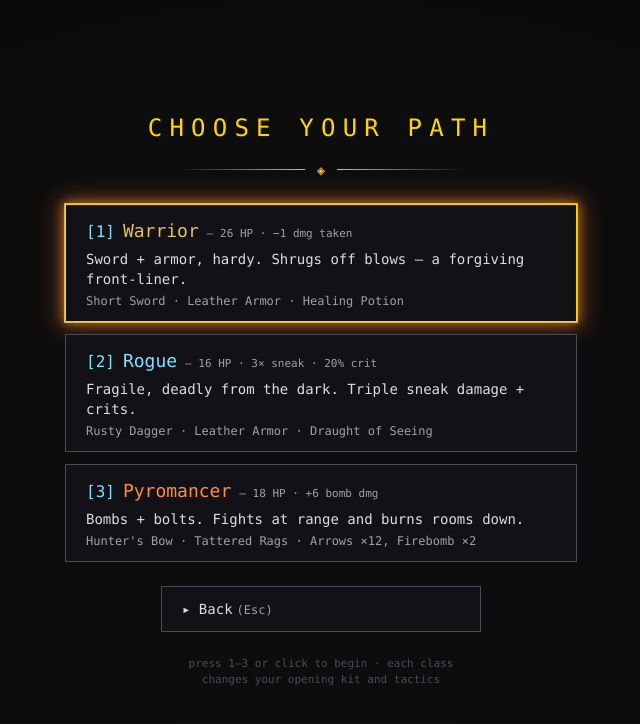
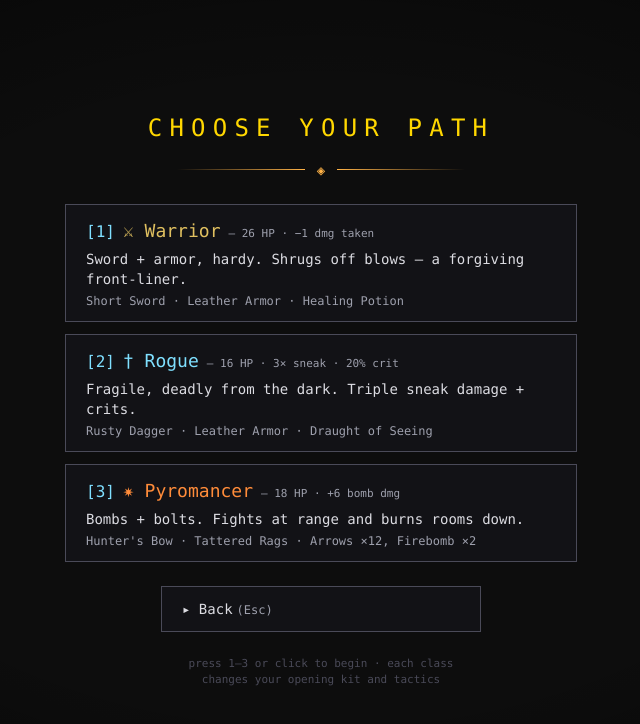
Before and after one commit to torch-supply/ascii-rpg, a Next.js app: page / in a window 1280 px wide. Both pictures are taken after a click on the button "▸ New Game". Shown: the top 724 px of the page, without its empty margins (319-959 px from the left). Built offline with nearby package versions, Linux system fonts and the light colour scheme.

Commit message:
feat: enhance character class representation with glyphs and colors in HUD and class selection

```diff
--- a/src/components/hud/Hud.tsx
+++ b/src/components/hud/Hud.tsx
@@ -5,6 +5,7 @@ import { useGameStore } from "@/store/gameStore";
 import { LEVELS } from "@/content/levels";
 import { ITEMS } from "@/content/items";
 import { MONSTERS, ELITE } from "@/content/monsters";
+import { classDef } from "@/content/classes";
 import { idx } from "@/game/core/grid";
 import { STATUS, STATUS_KEYS } from "@/game/core/status";
 import { goalLabel } from "@/game/core/goals";
@@ -16,6 +17,7 @@ export function HudBar() {
   if (!game) return null;
 
   const p = game.player;
+  const cls = classDef(p.classId);
   const level = LEVELS[game.currentLevel];
   const weapon = ITEMS[p.weaponId];
   const armor = ITEMS[p.armorId];
@@ -43,6 +45,10 @@ export function HudBar() {
     <div className="z-10 shrink-0 border-b border-edge bg-panel/95 px-4 py-2 text-[17px]">
       <div className="flex items-center justify-between">
         <span className="text-dim">
+          <span title={`Class: ${cls.name}`} style={{ color: cls.color }}>
+            {cls.glyph} {cls.name}
+          </span>
+          <span className="text-edge"> · </span>
           <span style={{ color: level.palette.accent }}>◈</span> Level{" "}
           {game.currentLevel + 1}/{LEVELS.length} — {level.title}
         </span>
--- a/src/components/screens/ClassSelect.tsx
+++ b/src/components/screens/ClassSelect.tsx
@@ -39,14 +39,13 @@ export default function ClassSelect() {
         {CLASS_LIST.map((cls, i) => (
           <button
             key={cls.id}
-            autoFocus={i === 0}
             onClick={() => gameStore.getState().chooseClass(cls.id)}
             className="pointer-events-auto block w-full border border-edge bg-panel px-5 py-3 text-left transition-colors hover:border-gold focus:border-gold focus:outline-none"
           >
             <div className="flex flex-wrap items-baseline gap-x-2">
               <span className="text-magic">[{i + 1}]</span>
               <span className="text-lg" style={{ color: cls.color }}>
-                {cls.name}
+                {cls.glyph} {cls.name}
               </span>
               <span className="text-[11px] text-dim">— {traitLine(cls)}</span>
             </div>
--- a/src/content/classes.ts
+++ b/src/content/classes.ts
@@ -42,7 +42,7 @@ export const CLASSES: Record<string, ClassDef> = {
   warrior: {
     id: "warrior",
     name: "Warrior",
-    glyph: "@",
+    glyph: "⚔",
     color: "#e0c060",
     blurb: "Sword + armor, hardy. Shrugs off blows — a forgiving front-liner.",
     weaponId: "w_short",
@@ -54,7 +54,7 @@ export const CLASSES: Record<string, ClassDef> = {
   rogue: {
     id: "rogue",
     name: "Rogue",
-    glyph: "@",
+    glyph: "†",
     color: "#7fe0ff",
     blurb: "Fragile, deadly from the dark. Triple sneak damage + crits.",
     weaponId: "w_dagger",
@@ -67,7 +67,7 @@ export const CLASSES: Record<string, ClassDef> = {
   pyromancer: {
     id: "pyromancer",
     name: "Pyromancer",
-    glyph: "@",
+    glyph: "✷",
     color: "#ff8c3a",
     blurb: "Bombs + bolts. Fights at range and burns rooms down.",
     weaponId: "w_bow",
```
Also changed, not shown: 1 other file (tests, documents, lock files or other folders).
